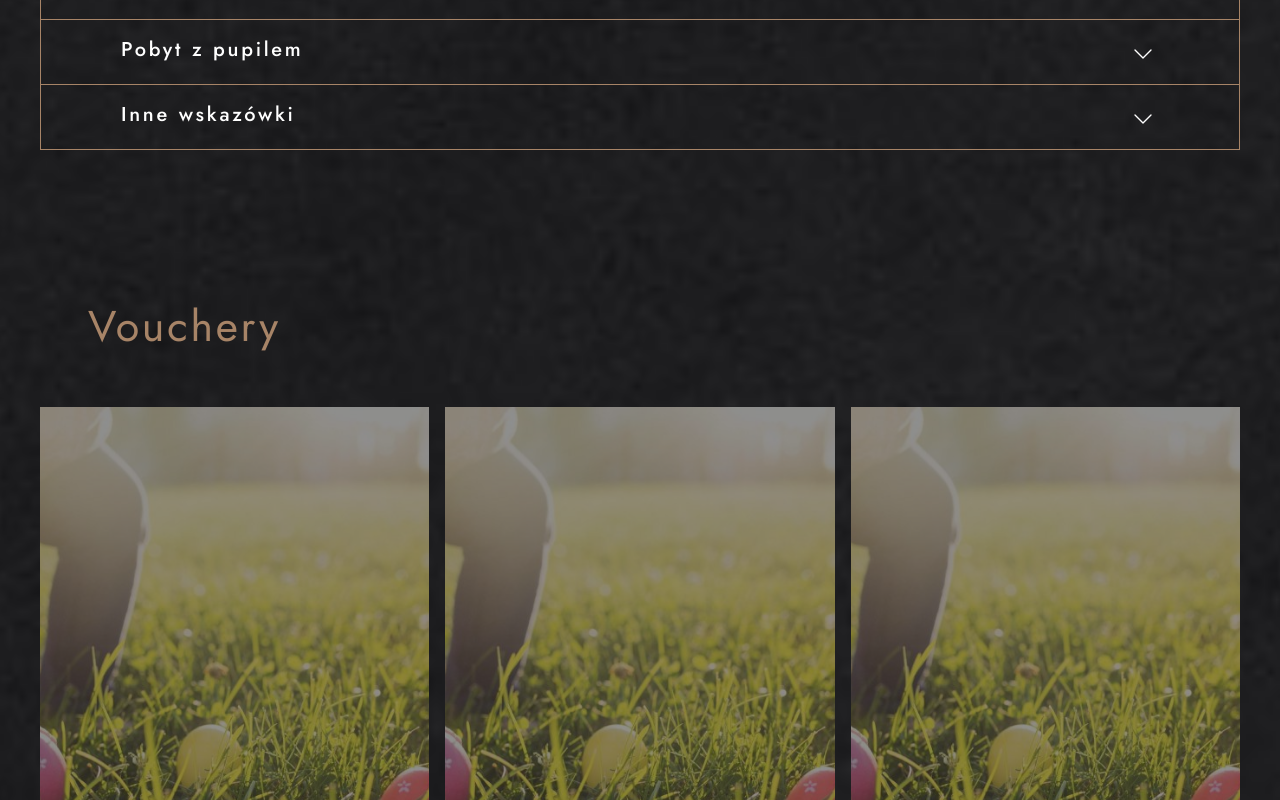
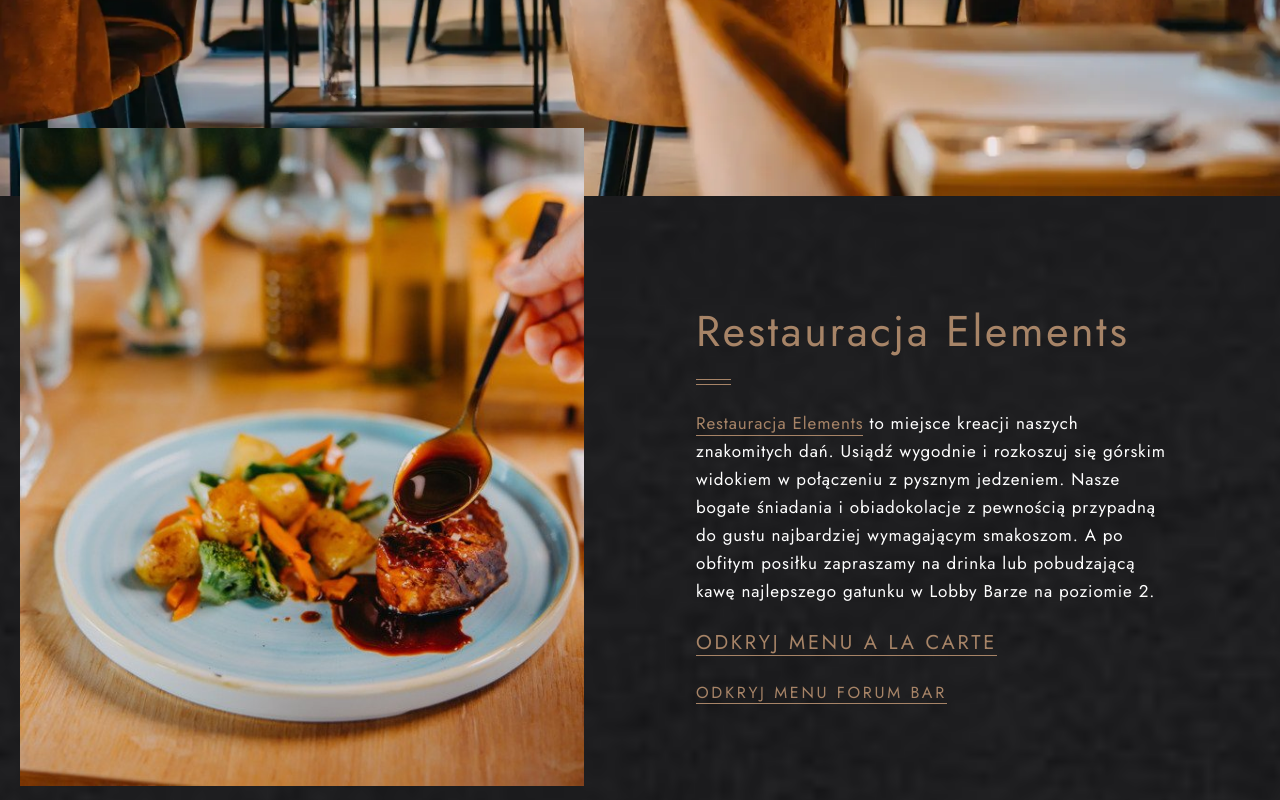
Before and after one commit to MarketingMixSudo/elementsHotel--template, a Next.js app: page / in a window 1280 px wide. Shown: the part 5560-6360 px from the top of the page. Built offline with nearby package versions, Linux system fonts and the light colour scheme.

Commit message:
create restaurant section

```diff
--- a/app/layout.tsx
+++ b/app/layout.tsx
@@ -9,6 +9,7 @@
 
 import bgPattern from '@/public/assets/pattern.jpg'
 import bgPatternMobile from '@/public/assets/pattern-mobile.jpg'
+import ScrollToTop from '@/components/scroll-to-top'
 
 
 const jostSansSerif = Jost({
@@ -37,6 +38,7 @@
 
 				{children}
 				<Footer />
+				<ScrollToTop/>
 			</body>
 		</html>
 	)
--- a/app/page.tsx
+++ b/app/page.tsx
@@ -5,6 +5,7 @@
 import Morning from '@/components/home/morning'
 import Faq from '@/components/home/faq'
 import Vouchers from '@/components/home/vouchers'
+import Restaurant from '@/components/home/restaurant'
 
 export default function Home() {
 	return (
@@ -14,6 +15,7 @@
 			<Children />
 			<SpecialOffers />
 			<Morning />
+			<Restaurant/>
 			<Faq />
 			<Vouchers/>
 		</>
--- /dev/null
+++ b/components/home/restaurant.tsx
@@ -0,0 +1,42 @@
+import Image from 'next/image'
+
+import restaurant from '@/public/assets/restaurant.webp'
+import restaurant2 from '@/public/assets/restaurant-2.jpg'
+import Link from 'next/link'
+
+const Restaurant = () => {
+	return (
+		<section className='section'>
+			<div className='max-w-screen-3xl h-[550px] lg:h-[90vh] mx-auto relative'>
+				<Image src={restaurant} alt='restaurant image' fill className='object-cover object-center' />
+			</div>
+
+			<div className='max-w-screen-xl mx-auto mt-10 lg:mt-28 grid grid-cols-1 lg:grid-cols-2 gap-10 lg:gap-12 xl:gap-28 px-5 2xl:px-0'>
+				<Image src={restaurant2} alt='restaurant image' width={580} height={600} className='max-h-[550px] lg:max-h-[740px] w-full  object-cover object-center lg:-mt-[180px] z-20 order-1 lg:order-none' />
+
+				<div className='lg:max-w-[475px] flex flex-col justify-start  gap-6'>
+					<h2 className='heading'>Restauracja Elements</h2>
+
+					<p className='text'>
+						<Link href='#' className='link mr-1.5'>
+							Restauracja Elements
+						</Link>
+						to miejsce kreacji naszych znakomitych dań. Usiądź wygodnie i rozkoszuj się górskim widokiem w połączeniu z
+						pysznym jedzeniem. Nasze bogate śniadania i obiadokolacje z pewnością przypadną do gustu najbardziej
+						wymagającym smakoszom. A po obfitym posiłku zapraszamy na drinka lub pobudzającą kawę najlepszego gatunku w
+						Lobby Barze na poziomie 2.
+					</p>
+
+          <Link href='#' className='link !text-xl  uppercase'>
+							Odkryj menu a la carte
+						</Link>
+          <Link href='#' className='link  uppercase'>
+							Odkryj menu forum bar
+						</Link>
+				</div>
+			</div>
+		</section>
+	)
+}
+
+export default Restaurant
--- /dev/null
+++ b/components/scroll-to-top.tsx
@@ -0,0 +1,38 @@
+"use client";
+import { useState, useEffect } from "react";
+import { ArrowUp,  } from "lucide-react";
+
+const ScrollToTop = () => {
+  const [isVisible, setIsVisible] = useState(false);
+
+  useEffect(() => {
+    const toggleVisibility = () => {
+      setIsVisible(window.scrollY > 300);
+    };
+
+    window.addEventListener("scroll", toggleVisibility);
+    return () => window.removeEventListener("scroll", toggleVisibility);
+  }, []);
+
+  const scrollToTop = () => {
+    window.scrollTo({ top: 0, behavior: "smooth" });
+  };
+
+  return (
+
+    <button
+      onClick={scrollToTop}
+      className={`hidden md:block fixed bottom-6 right-6 bg-black border border-primary-600  rounded-full shadow-lg transition-opacity cursor-pointer duration-300 group z-50 ${
+        isVisible ? "opacity-100" : "opacity-0"
+      }`}
+
+    >
+        <div className="border-2 border-transparent rounded-full w-full h-full  p-2  group-hover:border-primary-600 duration-300">
+
+      <ArrowUp className="size-8 stroke-1 text-primary-600" />
+        </div>
+    </button>
+  );
+};
+
+export default ScrollToTop;
```
Also changed, not shown: public/assets/restaurant-2.jpg (added), public/assets/restaurant.webp (added).
